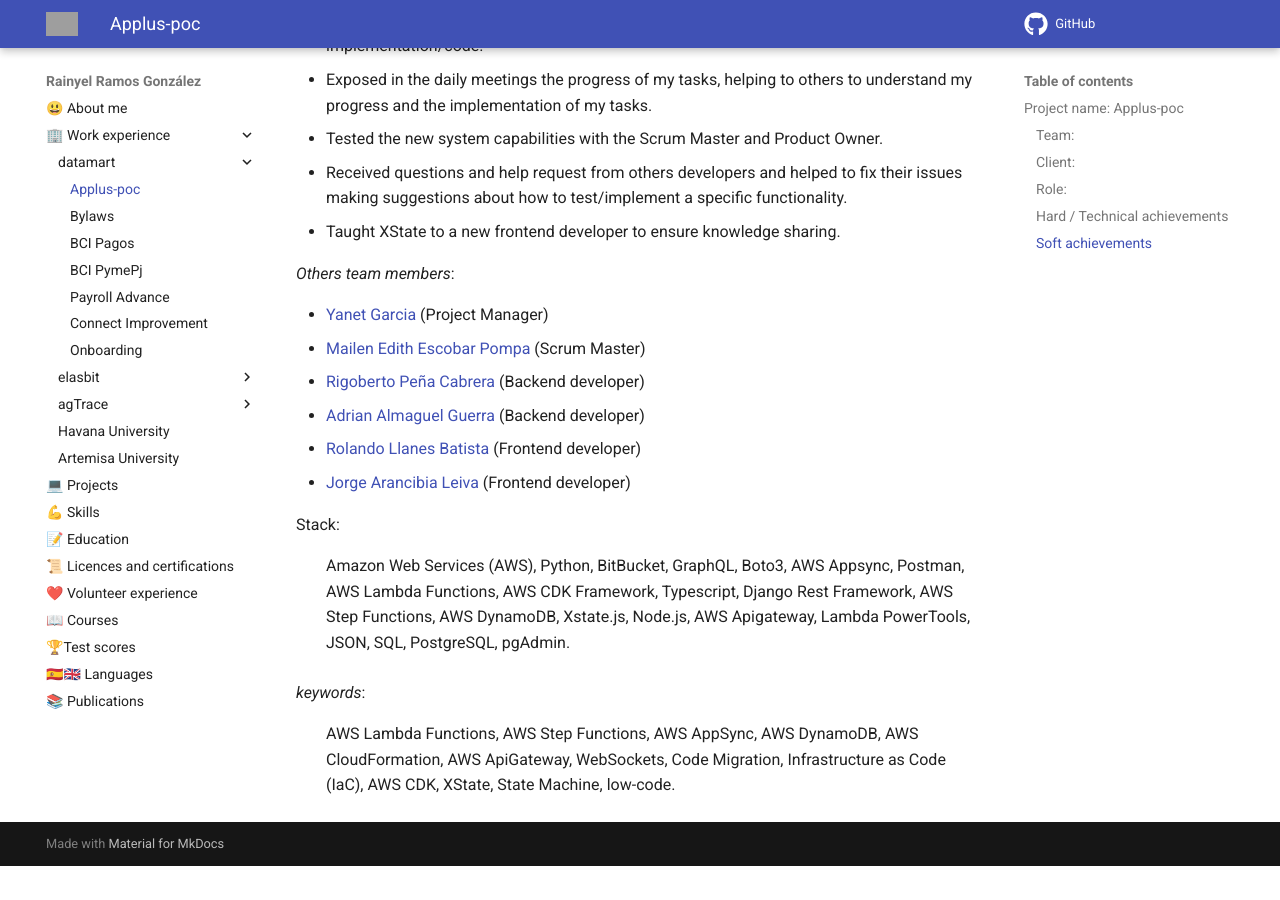
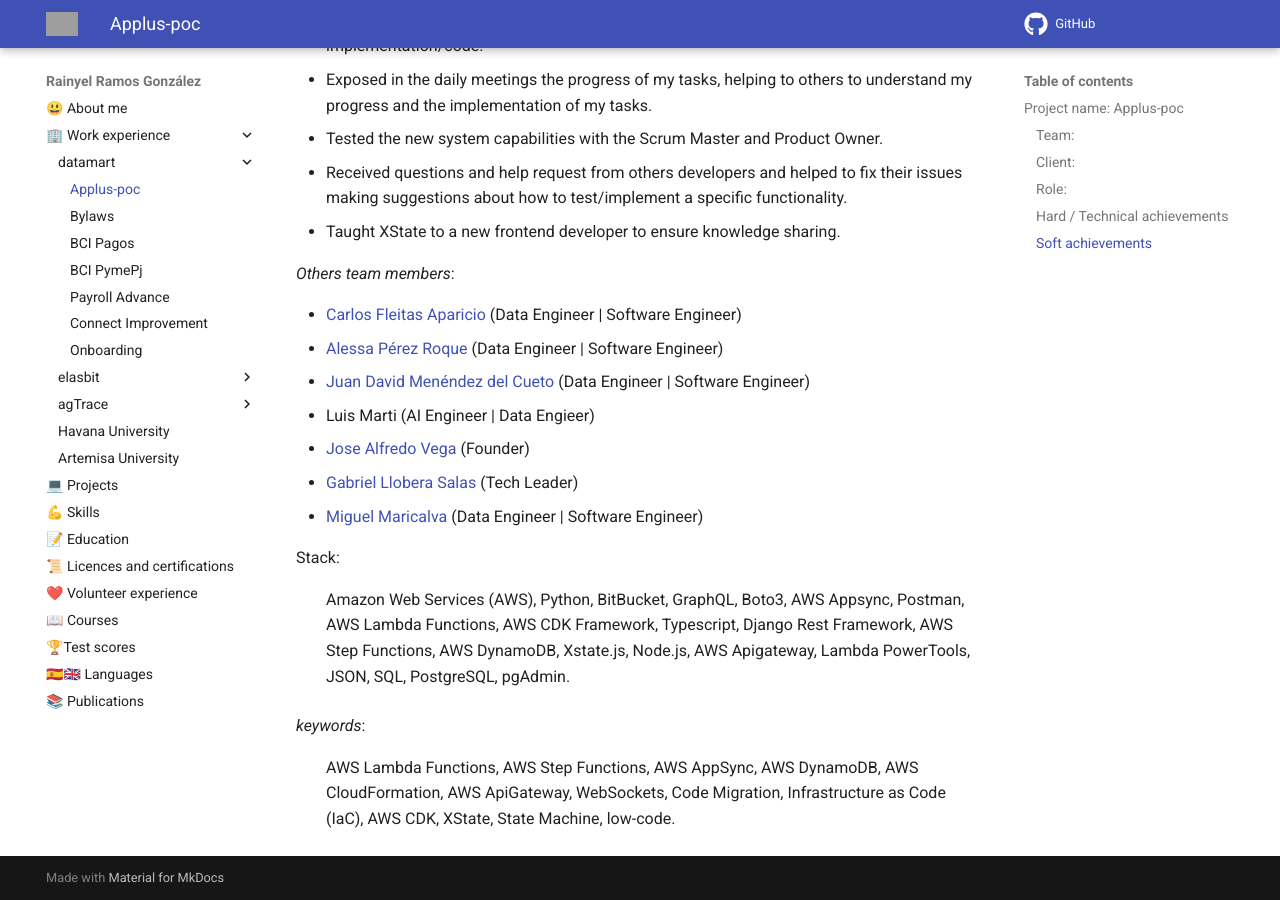
Before and after one commit to rayniel95/rayniel95.github.io, an MkDocs documentation site: the page built from docs/work_experience/dkl/applus_poc.md, in a window 1280 px wide and 900 px high, scrolled down 1760 px. Built offline with MkDocs 1.6.1 and Material for MkDocs 9.7.7, drawn with Linux system fonts in a browser that asks for light colours; before the commit the page ends 2626 px from its top, so only the background shows below that; grey boxes are pictures that could not be loaded.

Commit message:
docs(work_experience): update team members for Applus project

```diff
--- a/docs/work_experience/dkl/applus_poc.md
+++ b/docs/work_experience/dkl/applus_poc.md
@@ -49,12 +49,13 @@ This project involved developing a proof-of-concept (POC) web platform for the a
 
 *Others team members*:
 <!-- maybe extend this with more public profiles? -->
-- [Yanet Garcia](https://www.linkedin.com/in/yanetgarciar/) (Project Manager)
-- [Mailen Edith Escobar Pompa](https://www.linkedin.com/in/mailen-edith-escobar-pompa-a87707221/) (Scrum Master)
-- [Rigoberto Peña Cabrera](https://www.linkedin.com/in/rigoberto-pe%C3%B1a-cabrera-02424899/) (Backend developer)
-- [Adrian Almaguel Guerra](https://www.linkedin.com/in/aalmaguelg/) (Backend developer)
-- [Rolando Llanes Batista](https://www.linkedin.com/in/rolando-llanes/) (Frontend developer)
-- [Jorge Arancibia Leiva](https://www.linkedin.com/in/jaranci/) (Frontend developer)
+- [Carlos Fleitas Aparicio](https://www.linkedin.com/in/carlos-fleitas/) (Data Engineer | Software Engineer)
+- [Alessa Pérez Roque](https://www.linkedin.com/in/alessa-p%C3%A9rez-roque-6ba55b125/) (Data Engineer | Software Engineer)
+- [Juan David Menéndez del Cueto](https://www.linkedin.com/in/juan-david-men%C3%A9ndez-del-cueto-0a255a22a/) (Data Engineer | Software Engineer)
+- Luis Marti (AI Engineer | Data Engieer)
+- [Jose Alfredo Vega](https://www.linkedin.com/in/javf1975/) (Founder)
+- [Gabriel Llobera Salas](https://www.linkedin.com/in/gabriel-llobera-salas-b4a500142/) (Tech Leader)
+- [Miguel Maricalva](https://www.linkedin.com/in/miguelmaricalva/) (Data Engineer | Software Engineer)
 
 Stack:
 : Amazon Web Services (AWS), Python, BitBucket, GraphQL, Boto3, AWS Appsync, Postman, AWS Lambda Functions, AWS CDK Framework, Typescript, Django Rest Framework, AWS Step Functions, AWS DynamoDB, Xstate.js, Node.js, AWS Apigateway, Lambda PowerTools, JSON, SQL, PostgreSQL, pgAdmin.
```
